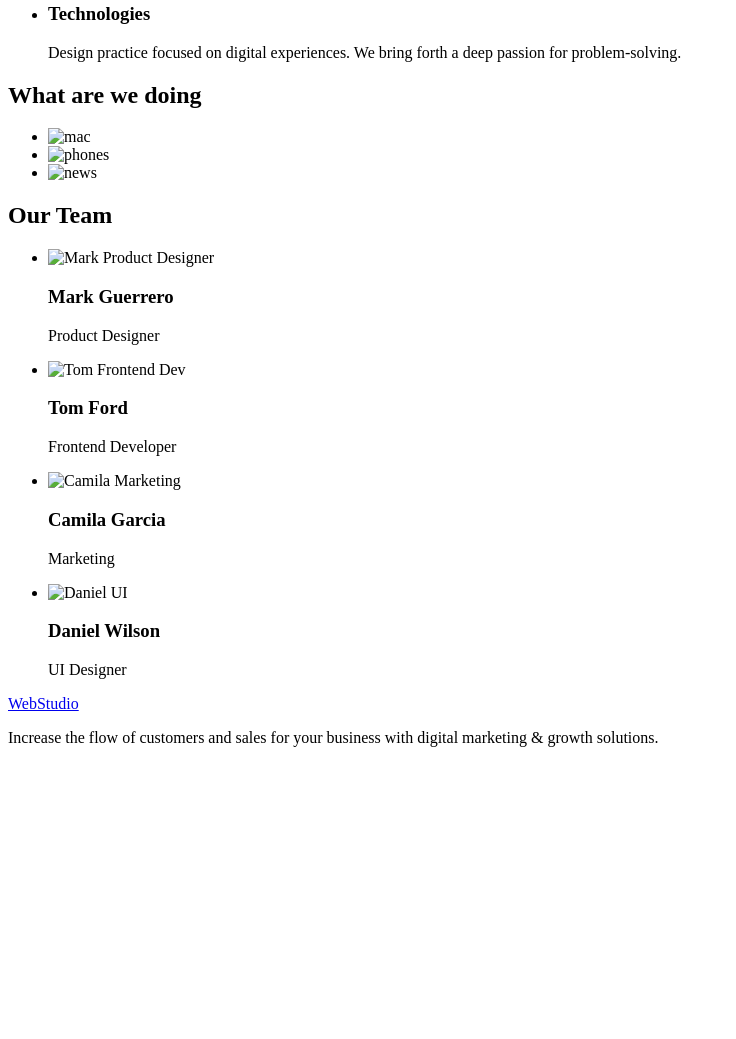
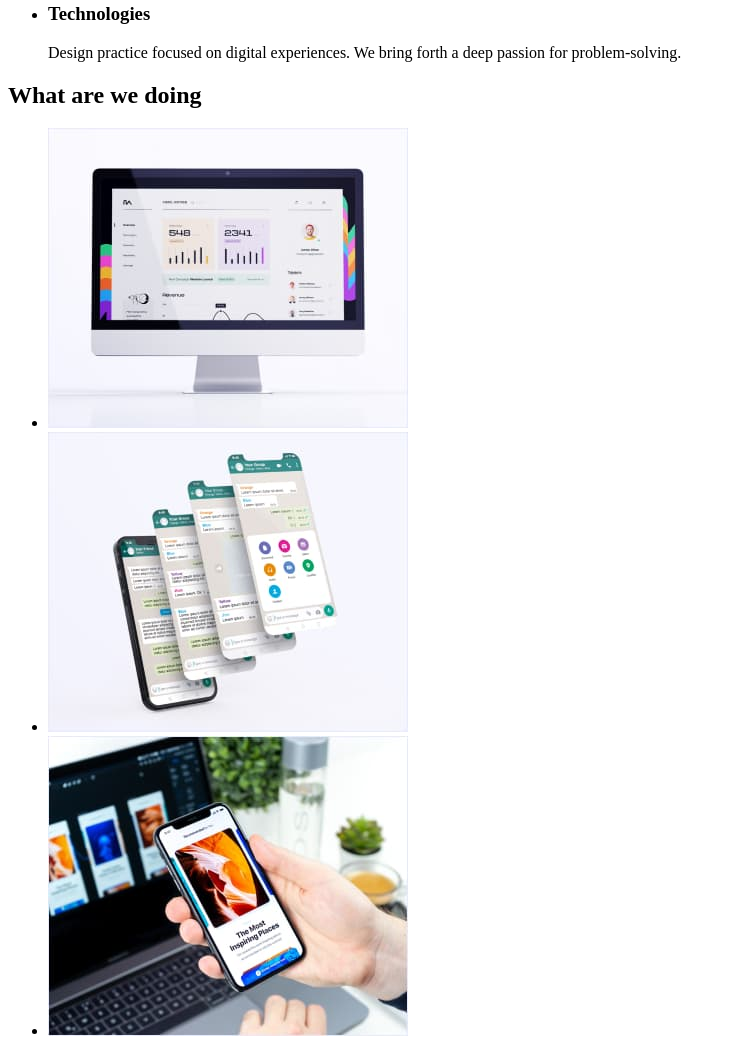
Before and after one commit to Sergei-Bug/goit-markup-hw-01, a plain HTML site: page index.html in a window 1280 px wide. Shown: the part 532-1571 px from the top of the page, without its empty margins (0-736 px from the left). Before the commit the page ends 1295 px from the top, so only its background shows below. Drawn offline with Linux system fonts and the light colour scheme; the site is published under a folder, as on GitHub Pages, so addresses that start at the root find nothing.

Commit message:
Fixed images

```diff
--- a/index.html
+++ b/index.html
@@ -65,18 +65,23 @@
         <h2>What are we doing</h2>
         <ul>
           <li>
-            <img src="/images/monitor.jpg" alt="mac" width="360" height="300" />
+            <img
+              src="./images/monitor.jpg"
+              alt="mac"
+              width="360"
+              height="300"
+            />
           </li>
           <li>
             <img
-              src="/images/phones.jpg"
+              src="./images/phones.jpg"
               alt="phones"
               width="360"
               height="300"
             />
           </li>
           <li>
-            <img src="/images/news.jpg" alt="news" width="360" height="300" />
+            <img src="./images/news.jpg" alt="news" width="360" height="300" />
           </li>
         </ul>
       </section>
@@ -85,7 +90,7 @@
         <ul>
           <li>
             <img
-              src="/images/markguerrero.jpg"
+              src="./images/markguerrero.jpg"
               alt="Mark Product Designer"
               width="264"
               height="260"
@@ -95,7 +100,7 @@
           </li>
           <li>
             <img
-              src="/images/tomford.jpg"
+              src="./images/tomford.jpg"
               alt="Tom Frontend Dev"
               width="264"
               height="260"
@@ -105,7 +110,7 @@
           </li>
           <li>
             <img
-              src="/images/camilagarcia.jpg"
+              src="./images/camilagarcia.jpg"
               alt="Camila Marketing"
               width="264"
               height="260"
@@ -115,7 +120,7 @@
           </li>
           <li>
             <img
-              src="/images/danielwilson.jpg"
+              src="./images/danielwilson.jpg"
               alt="Daniel UI"
               width="264"
               height="260"
```
